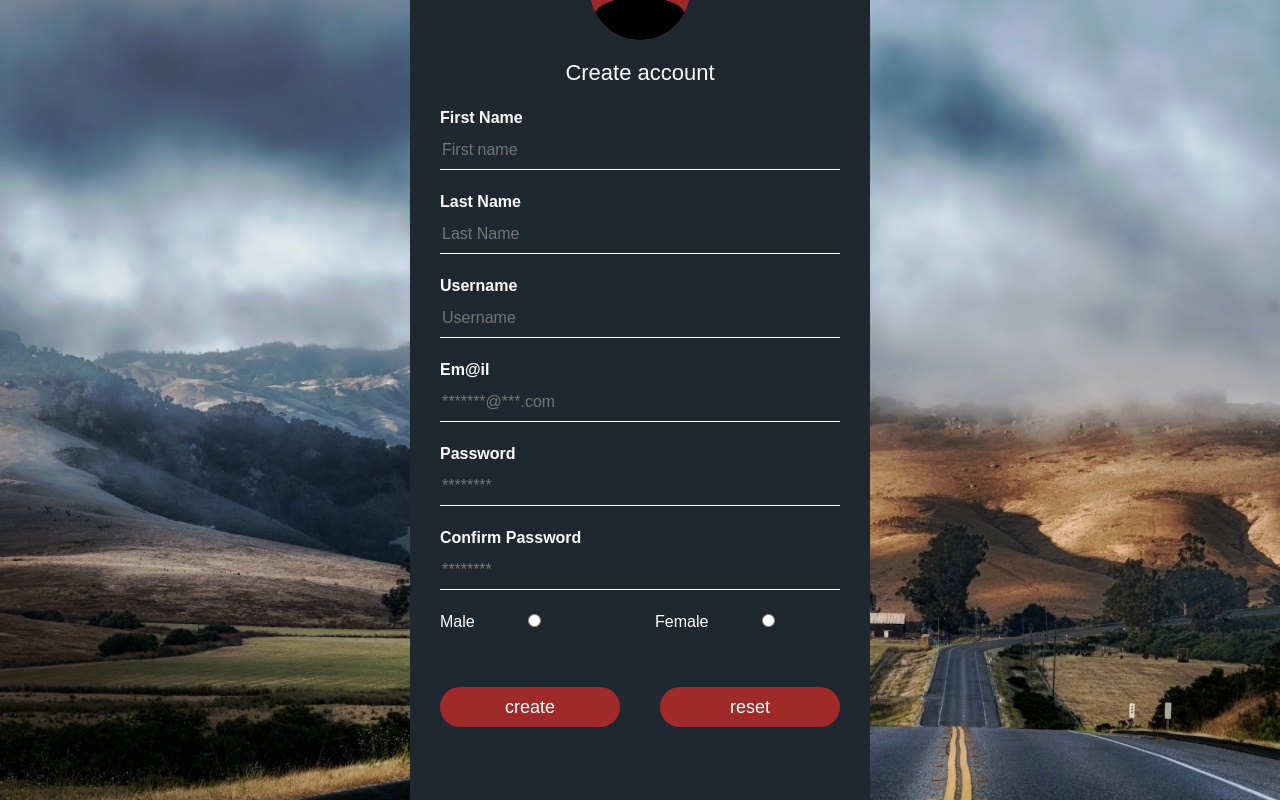
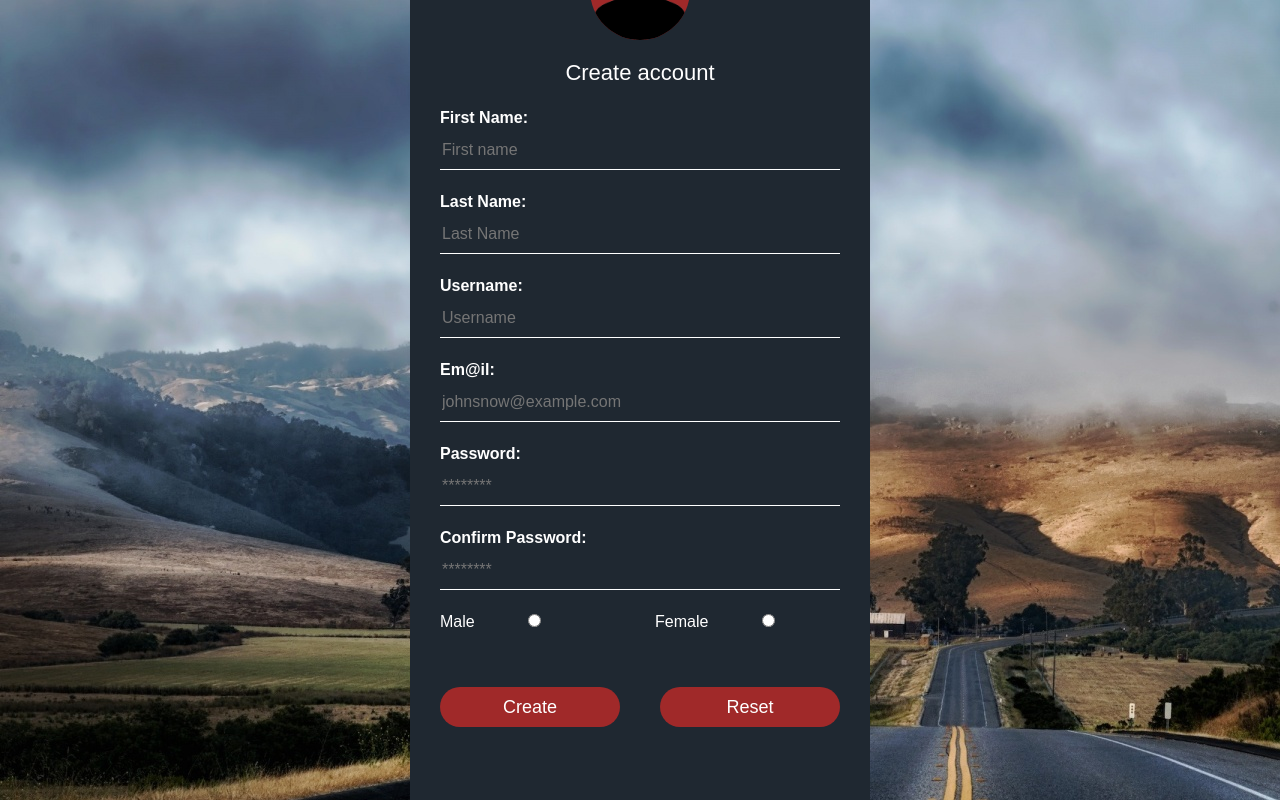
Before and after one commit to steve-io/try3, a plain HTML site: page create.html in a window 1280 px wide. Drawn offline with nearby package versions, Linux system fonts and the light colour scheme.

Commit message:
minimum change

```diff
--- a/create.html
+++ b/create.html
@@ -11,18 +11,18 @@
         <img src="avatar.png" class="avatar">
         <h1>Create account</h1>
         <form>
-            <p>First Name</p>
-            <input type="text" neme="" placeholder="First name">
-            <p>Last Name</p>
-            <input type="text" name="" placeholder="Last Name">
-            <p>Username</p>
-            <input type="text" name="" placeholder="Username">
-            <p>Em@il</p>
-            <input type="email" name="" placeholder="*******@***.com">
-            <p>Password</p>
-            <input type="password" name="" placeholder="********">
-            <p>Confirm Password</p>
-            <input type="password" name="" placeholder="********"><br>
+            <p>First Name:</p>
+            <input type="text" neme="firstName" placeholder="First name">
+            <p>Last Name:</p>
+            <input type="text" name="lastName" placeholder="Last Name">
+            <p>Username:</p>
+            <input type="text" name="username" placeholder="Username">
+            <p>Em@il:</p>
+            <input type="email" name="email" placeholder="johnsnow@example.com">
+            <p>Password:</p>
+            <input type="password" name="password" placeholder="********">
+            <p>Confirm Password:</p>
+            <input type="password" name="confirm" placeholder="********"><br>
             <div class="row sex">
                 <div class="col-6">
                     <label for="sex">Male</label>
@@ -33,8 +33,8 @@
                     <input type="radio" name="sex" value="female">
                 </div>
             </div>
-            <input class="but1" type="button" name="create" value="create">
-            <input class="but2" type="button" name="reset" value="reset">
+            <input class="but1" type="submit" name="submit" value="Create">
+            <input class="but2" type="reset" name="reset" value="Reset">
         </form>
     </div>
 
--- a/style1.css
+++ b/style1.css
@@ -55,7 +55,7 @@ body{
 
 
   }
-  .loginbox input[type="button"]{
+  .loginbox input[type="submit"], .loginbox input[type="reset"]{
     border:none;
     outline: none;
     background-color: rgb(160, 41, 41);
@@ -66,7 +66,7 @@ body{
     border-radius: 25px;
     margin-top: 40px;
   }
-  .loginbox input[type=button]:hover{
+  .loginbox input[type="submit"]:hover, .loginbox input[type="reset"]:hover{
     cursor: pointer;
     background: #ffc107;
     color:white;
```
